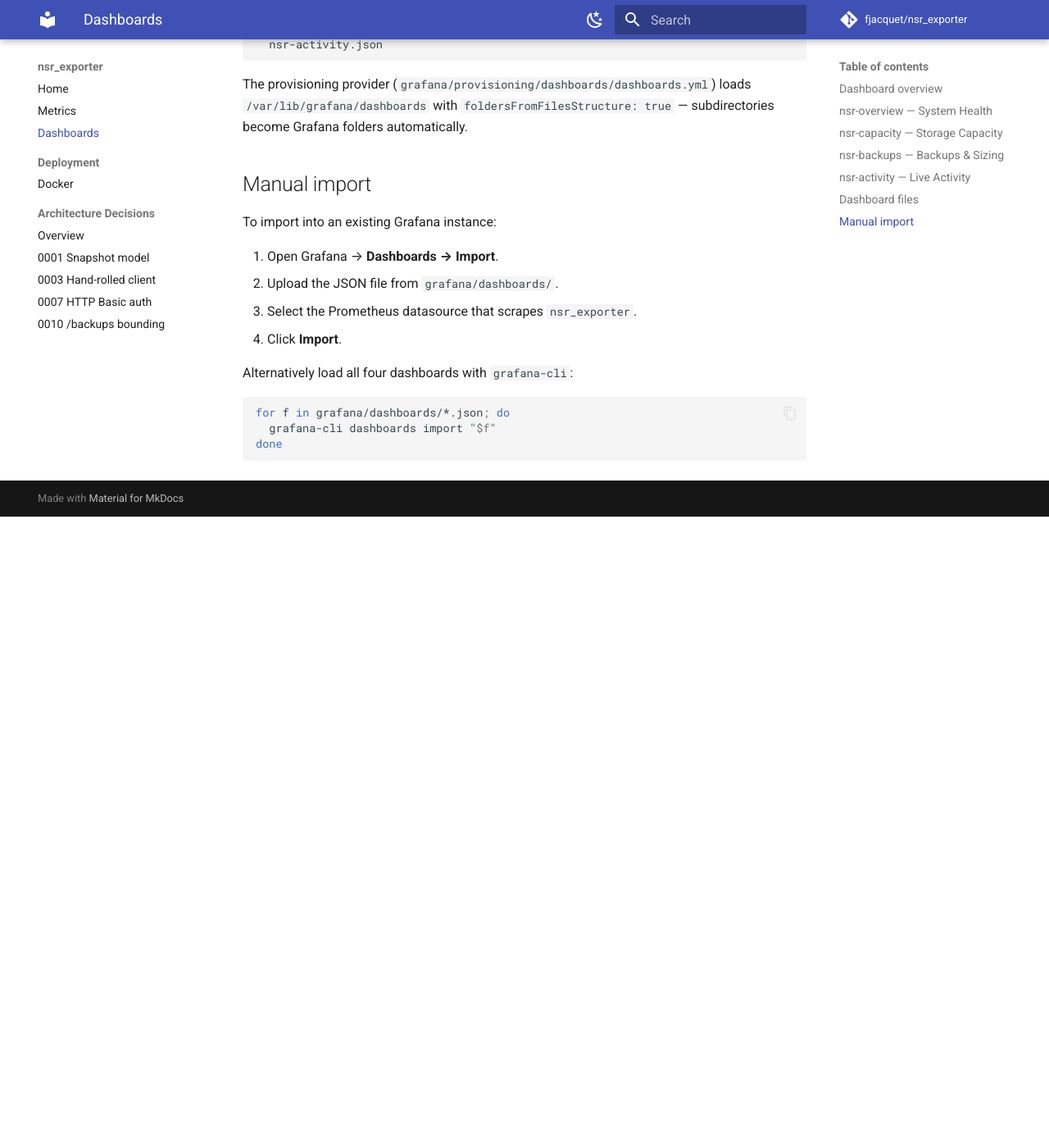
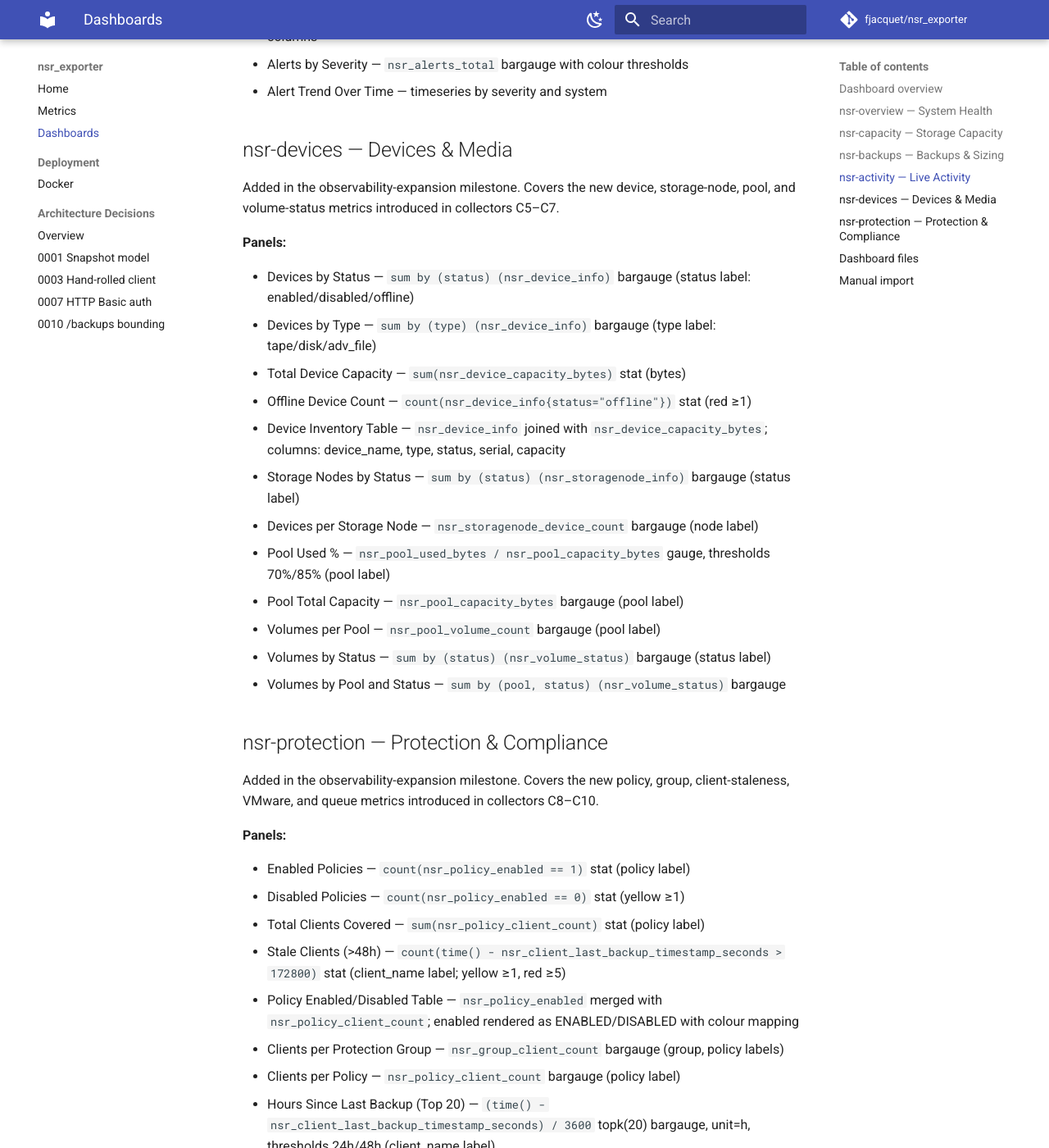
Before and after one commit to fjacquet/nsr_exporter, an MkDocs documentation site: the page built from docs/dashboards.md, in a window 1280 px wide and 1400 px high, scrolled down 2676 px. Shown: the whole window at 82% size. Built offline with MkDocs 1.6.1 and Material for MkDocs 9.7.7, drawn with Linux system fonts in a browser that asks for light colours; comment, search, counter and statistics services are not loaded; before the commit the page ends 3306 px from its top, so only the background shows below that; some of the changed text lies outside the part shown.

Commit message:
docs(dashboards): E2 update dashboards.md for nsr-devices and nsr-protection
- Overview table now lists all six dashboards (added nsr-devices, nsr-protection rows)
- nsr-overview section updated with the three new infrastructure snapshot panels
  (stale clients, offline devices, disabled policies) added in D3
- New nsr-devices section documents all 12 panels with exact metric names and labels
- New nsr-protection section documents all 16 panels with exact metric names, labels,
  and a note against using rate() on gauge metrics
- Dashboard files list extended to include nsr-devices.json and nsr-protection.json
- mkdocs.yml nav unchanged (dashboards.md already present)

Co-Authored-By: Claude Opus 4.8 (1M context) <noreply@anthropic.com>

````diff
--- a/docs/dashboards.md
+++ b/docs/dashboards.md
@@ -1,6 +1,6 @@
 # Grafana Dashboards
 
-`nsr_exporter` ships four domain-split Grafana dashboards. They are auto-provisioned
+`nsr_exporter` ships six domain-split Grafana dashboards. They are auto-provisioned
 by the compose demo stack and can be imported manually into any Grafana instance that
 has a Prometheus datasource pointed at the exporter.
 
@@ -8,10 +8,12 @@ has a Prometheus datasource pointed at the exporter.
 
 | Dashboard | UID | Focus |
 |---|---|---|
-| NetWorker — Overview | `nsr-overview` | System health, job status summary, server statistics |
+| NetWorker — Overview | `nsr-overview` | System health, job status summary, server statistics, infrastructure snapshot |
 | NetWorker — Capacity | `nsr-capacity` | Data Domain capacity/dedup, volume capacity and writes |
 | NetWorker — Backups & Sizing | `nsr-backups` | FETB sizing, ingest throughput, retention, duration |
 | NetWorker — Live Activity | `nsr-activity` | In-flight sessions, client inventory, alert detail |
+| NetWorker — Devices & Media | `nsr-devices` | Device inventory, storage-node health, pool capacity, volume status |
+| NetWorker — Protection & Compliance | `nsr-protection` | Policy status, client staleness, VMware integration, queue depth |
 
 Each dashboard has a `system` template variable populated from
 `label_values(nsr_up, system)` so you can filter to a single NetWorker system or view
@@ -28,6 +30,9 @@ all systems at once.
 - Jobs by Completion Status — `nsr_job_status` grouped by `completion_status` (bargauge)
 - Jobs by Type — `nsr_job_status` grouped by `job_type` (bargauge)
 - Server statistics — `nsr_server_saves_total`, `nsr_server_bad_saves_total`, `nsr_server_save_size_bytes`, `nsr_server_recovers_total`
+- **Stale Clients (>48h)** — `count(time() - nsr_client_last_backup_timestamp_seconds > 172800)` (yellow ≥1, red ≥5)
+- **Offline Devices** — `count(nsr_device_info{status="offline"})` (red ≥1)
+- **Disabled Policies** — `count(nsr_policy_enabled == 0)` (yellow ≥1)
 
 ## nsr-capacity — Storage Capacity
 
@@ -72,6 +77,53 @@ all systems at once.
 - Alerts by Severity — `nsr_alerts_total` bargauge with colour thresholds
 - Alert Trend Over Time — timeseries by severity and system
 
+## nsr-devices — Devices & Media
+
+Added in the observability-expansion milestone. Covers the new device, storage-node,
+pool, and volume-status metrics introduced in collectors C5–C7.
+
+**Panels:**
+
+- Devices by Status — `sum by (status) (nsr_device_info)` bargauge (status label: enabled/disabled/offline)
+- Devices by Type — `sum by (type) (nsr_device_info)` bargauge (type label: tape/disk/adv_file)
+- Total Device Capacity — `sum(nsr_device_capacity_bytes)` stat (bytes)
+- Offline Device Count — `count(nsr_device_info{status="offline"})` stat (red ≥1)
+- Device Inventory Table — `nsr_device_info` joined with `nsr_device_capacity_bytes`; columns: device_name, type, status, serial, capacity
+- Storage Nodes by Status — `sum by (status) (nsr_storagenode_info)` bargauge (status label)
+- Devices per Storage Node — `nsr_storagenode_device_count` bargauge (node label)
+- Pool Used % — `nsr_pool_used_bytes / nsr_pool_capacity_bytes` gauge, thresholds 70%/85% (pool label)
+- Pool Total Capacity — `nsr_pool_capacity_bytes` bargauge (pool label)
+- Volumes per Pool — `nsr_pool_volume_count` bargauge (pool label)
+- Volumes by Status — `sum by (status) (nsr_volume_status)` bargauge (status label)
+- Volumes by Pool and Status — `sum by (pool, status) (nsr_volume_status)` bargauge
+
+## nsr-protection — Protection & Compliance
+
+Added in the observability-expansion milestone. Covers the new policy, group,
+client-staleness, VMware, and queue metrics introduced in collectors C8–C10.
+
+**Panels:**
+
+- Enabled Policies — `count(nsr_policy_enabled == 1)` stat (policy label)
+- Disabled Policies — `count(nsr_policy_enabled == 0)` stat (yellow ≥1)
+- Total Clients Covered — `sum(nsr_policy_client_count)` stat (policy label)
+- Stale Clients (>48h) — `count(time() - nsr_client_last_backup_timestamp_seconds > 172800)` stat (client_name label; yellow ≥1, red ≥5)
+- Policy Enabled/Disabled Table — `nsr_policy_enabled` merged with `nsr_policy_client_count`; enabled rendered as ENABLED/DISABLED with colour mapping
+- Clients per Protection Group — `nsr_group_client_count` bargauge (group, policy labels)
+- Clients per Policy — `nsr_policy_client_count` bargauge (policy label)
+- Hours Since Last Backup (Top 20) — `(time() - nsr_client_last_backup_timestamp_seconds) / 3600` topk(20) bargauge, unit=h, thresholds 24h/48h (client_name label)
+- Client Backup Staleness Over Time — `avg by (system)` of hours-since trend timeseries
+- VMware vCenter Status Table — `nsr_vmware_info`; columns: vcenter, version, connection_status (vcenter, version, status labels)
+- VMware vCenters by Connection Status — `sum by (status) (nsr_vmware_info)` bargauge (status label)
+- Queue Depth by Queue — `nsr_queue_depth` bargauge, thresholds 10/50 (queue label)
+- Queue Wait Time by Queue — `nsr_queue_wait_seconds` bargauge, unit=s, thresholds 5m/15m (queue label)
+- Queue Depth Over Time — timeseries trend
+- Queue Wait Time Over Time — timeseries trend
+
+!!! note "Do not use `rate()` on queue or staleness gauges"
+    `nsr_queue_depth`, `nsr_queue_wait_seconds`, and `nsr_client_last_backup_timestamp_seconds`
+    are all gauges. Aggregate with `sum()`, `avg()`, or `count()` in PromQL, never `rate()`.
+
 ## Dashboard files
 
 Dashboards live under `grafana/dashboards/`:
@@ -82,6 +134,8 @@ grafana/dashboards/
   nsr-capacity.json
   nsr-backups.json
   nsr-activity.json
+  nsr-devices.json
+  nsr-protection.json
 ```
 
 The provisioning provider (`grafana/provisioning/dashboards/dashboards.yml`) loads
@@ -97,7 +151,7 @@ To import into an existing Grafana instance:
 3. Select the Prometheus datasource that scrapes `nsr_exporter`.
 4. Click **Import**.
 
-Alternatively load all four dashboards with `grafana-cli`:
+Alternatively load all dashboards with `grafana-cli`:
 
 ```bash
 for f in grafana/dashboards/*.json; do
````
